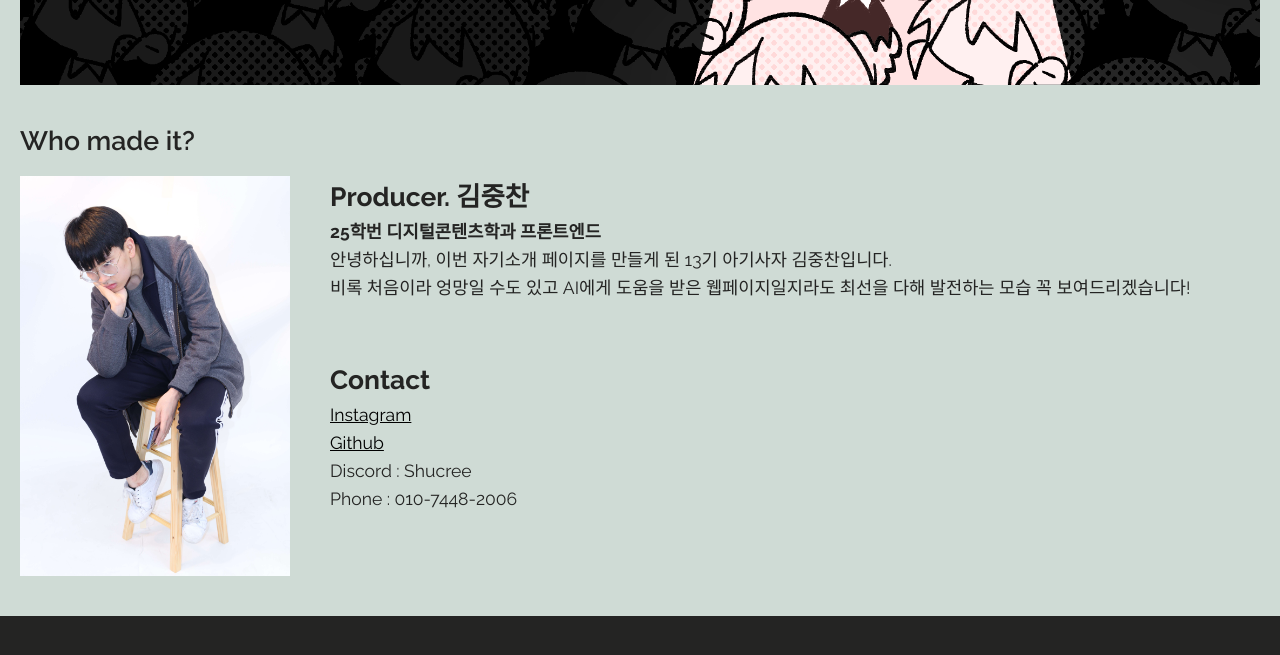
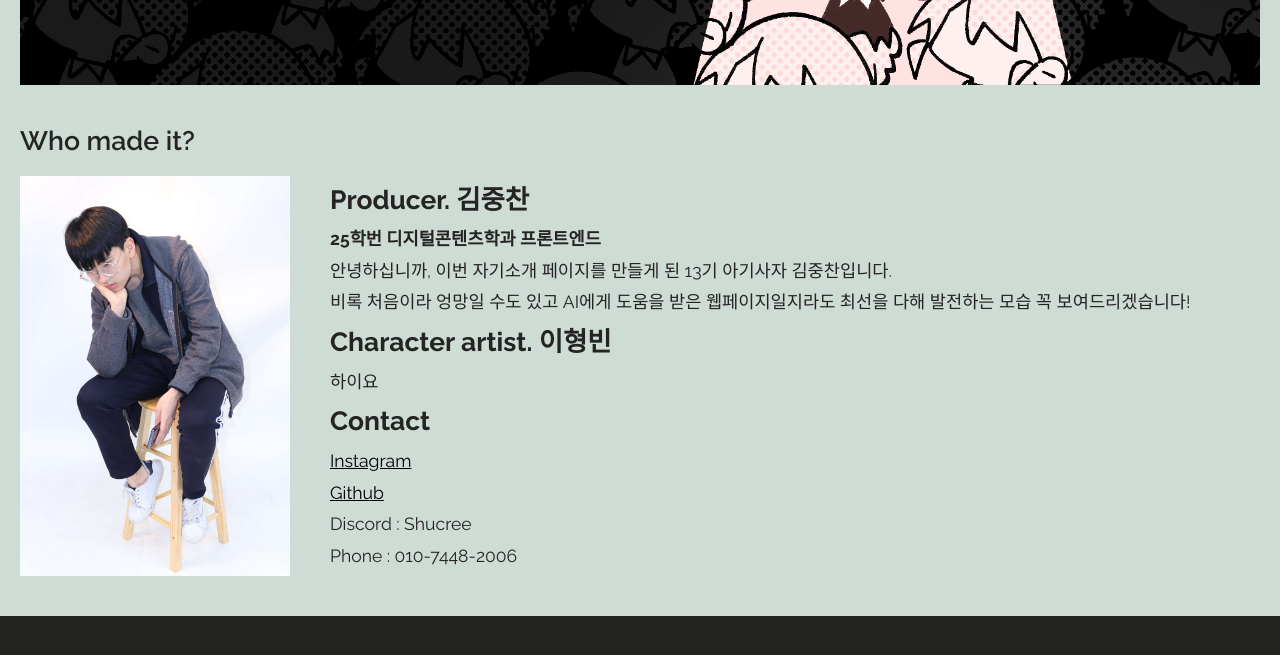
Before and after one commit to Shucree0104/IntroduceScr.github.io, a plain HTML site: page index.html in a window 1280 px wide. Shown: the part 489-1144 px from the top of the page. Drawn offline with Linux system fonts and the light colour scheme.

Commit message:
파이널

```diff
--- a/index.html
+++ b/index.html
@@ -38,7 +38,9 @@
                         <h4>25학번 디지털콘텐츠학과 프론트엔드</h4>
                         안녕하십니까, 이번 자기소개 페이지를 만들게 된 13기 아기사자 김중찬입니다.
                         <br>비록 처음이라 엉망일 수도 있고 AI에게 도움을 받은 웹페이지일지라도
-                        최선을 다해 발전하는 모습 꼭 보여드리겠습니다!<br><br><br>
+                        최선을 다해 발전하는 모습 꼭 보여드리겠습니다!<br>
+                        <h2>Character artist. 이형빈</h2>
+                        하이요<br>
                         <h2>Contact</h2>
                         <a href="https://www.instagram.com/who_ride.chicken/" style="color: black;">Instagram</a><br>
                         <a href="https://github.com/Shucree0104" style="color: black;">Github</a><br>
--- a/introducemyself.css
+++ b/introducemyself.css
@@ -100,7 +100,7 @@ img {
     height: auto;
     font-family: 'Raleway', sans-serif;
     font-size: 1.1rem;
-    line-height: 1.6;
+    line-height: 1.8;
     color: rgb(36, 36, 35);
 }
 
```
